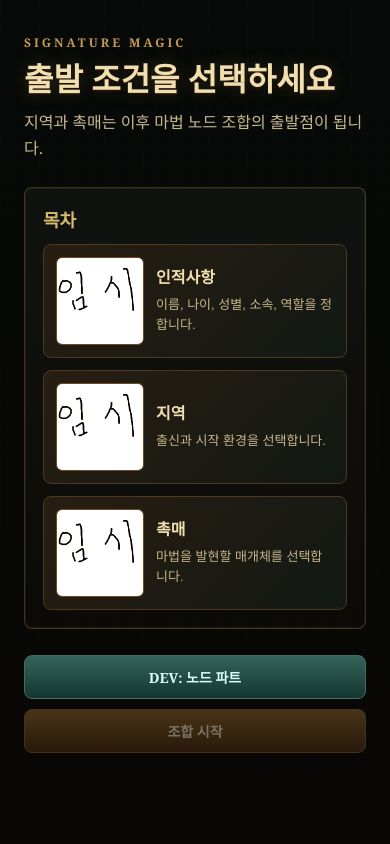
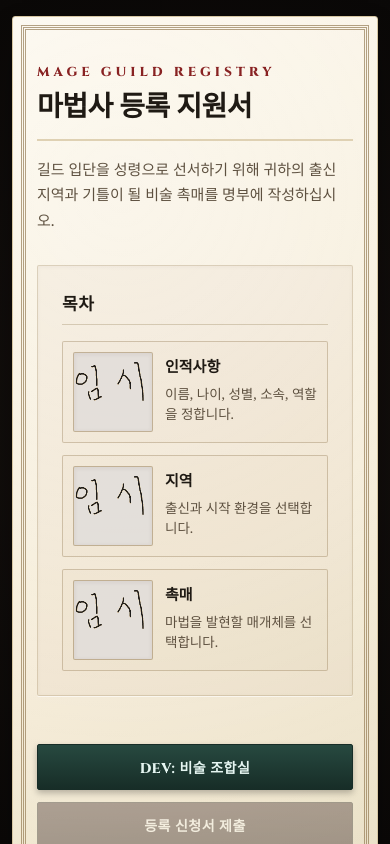
Before and after one commit to Judongsung/signature_magic, a Svelte app: page / in a window 390 px wide. Built offline with nearby package versions, Linux system fonts and the light colour scheme.

Commit message:
style(cyoa): 길드 등록서 화면 스타일 적용

```diff
--- a/index.html
+++ b/index.html
@@ -4,6 +4,9 @@
     <meta charset="UTF-8" />
     <link rel="icon" type="image/svg+xml" href="/favicon.svg" />
     <meta name="viewport" content="width=device-width, initial-scale=1.0" />
+    <link rel="preconnect" href="https://fonts.googleapis.com">
+    <link rel="preconnect" href="https://fonts.gstatic.com" crossorigin>
+    <link href="https://fonts.googleapis.com/css2?family=Cinzel:wght@400..900&family=Cinzel+Decorative:wght@400;700&family=Noto+Serif+KR:wght@200..900&display=swap" rel="stylesheet">
     <title>beautiful-galileo</title>
   </head>
   <body>
--- a/src/app.css
+++ b/src/app.css
@@ -1,26 +1,54 @@
+:root {
+    /* ── Mage Guild Theme Palette ────────────────────────────────────────── */
+    --font-title: 'Cinzel', Georgia, 'Times New Roman', serif;
+    --font-body: 'Noto Serif KR', 'Nanum Myeongjo', Georgia, serif;
+    --font-accent: 'Cinzel Decorative', Georgia, serif;
+
+    /* Document Colors */
+    --guild-desk-bg: #090807; /* Dark oak desk */
+    --guild-parchment: #f4edd9; /* Vintage creamy paper */
+    --guild-parchment-shadow: rgba(22, 18, 14, 0.16);
+    --guild-ink-black: #1f1a14; /* Dark iron gall ink */
+    --guild-ink-muted: #5e5140; /* Faded ink */
+    --guild-ink-seal: #882222; /* Red-brown wax/stamp ink */
+    --guild-leather: #3c2a1c; /* Antique leather binding */
+    --guild-brass: #8d734a; /* Antique brass metal */
+    --guild-brass-light: #bca075;
+
+    /* Custom Paper Shadows */
+    --paper-shadow:
+        0 4px 6px -1px rgba(0, 0, 0, 0.15),
+        0 2px 4px -1px rgba(0, 0, 0, 0.1),
+        0 20px 40px -10px rgba(0, 0, 0, 0.4);
+    --paper-inset-shadow: inset 0 0 40px rgba(184, 153, 114, 0.15);
+}
+
 /* Reset default margins */
 body {
     margin: 0;
     padding: 0;
-    background-color: #0a0a0f;
+    background-color: var(--guild-desk-bg);
     color: #e0e0ff;
-    font-family: -apple-system, BlinkMacSystemFont, "Segoe UI", Roboto, Helvetica, Arial, sans-serif;
+    font-family: var(--font-body), -apple-system, sans-serif;
+    -webkit-font-smoothing: antialiased;
 }
 
-/* Custom Scrollbar for dark theme */
+/* Custom Scrollbar for vintage guild theme */
 ::-webkit-scrollbar {
-    width: 8px;
-    height: 8px;
+    width: 10px;
+    height: 10px;
 }
 ::-webkit-scrollbar-track {
-    background: #050508;
+    background: #0d0b09;
+    border-left: 1px solid #1a1512;
 }
 ::-webkit-scrollbar-thumb {
-    background: #2a2a35;
+    background: var(--guild-leather);
+    border: 2px solid #0d0b09;
     border-radius: 4px;
 }
 ::-webkit-scrollbar-thumb:hover {
-    background: #4a4a55;
+    background: var(--guild-brass);
 }
 
 /* ── 노드 선택 하이라이트 ──────────────────────────────────────────────────── */
--- a/src/components/cyoa/CyoaChoiceCard.svelte
+++ b/src/components/cyoa/CyoaChoiceCard.svelte
@@ -43,70 +43,74 @@
 <style>
     .choice-card {
         width: 100%;
-        min-height: 128px;
+        min-height: 120px;
         display: grid;
-        grid-template-columns: 112px minmax(0, 1fr);
-        gap: 14px;
-        align-items: stretch;
-        padding: 12px;
-        border: 1px solid #4d3821;
-        border-radius: 8px;
-        background:
-            linear-gradient(135deg, rgba(42, 30, 18, 0.96), rgba(18, 25, 20, 0.98)),
-            repeating-linear-gradient(45deg, rgba(230, 190, 112, 0.04) 0 1px, transparent 1px 8px);
-        color: #ead9b7;
+        grid-template-columns: 100px minmax(0, 1fr);
+        gap: 16px;
+        align-items: center;
+        padding: 14px;
+        border: 1px solid rgba(141, 115, 74, 0.35);
+        border-radius: 2px;
+        background: rgba(141, 115, 74, 0.02);
+        color: var(--guild-ink-black);
         text-align: left;
         cursor: pointer;
-        transition:
-            border-color 0.16s ease,
-            background 0.16s ease,
-            box-shadow 0.16s ease,
-            transform 0.16s ease;
+        box-sizing: border-box;
+        transition: all 0.18s cubic-bezier(0.25, 0.8, 0.25, 1);
     }
 
     .choice-card.without-image {
         grid-template-columns: 1fr;
-        min-height: 96px;
+        min-height: 86px;
     }
 
     .choice-card:hover:not(:disabled) {
         transform: translateY(-1px);
-        border-color: #9f7738;
-        background:
-            linear-gradient(135deg, rgba(55, 38, 20, 0.98), rgba(21, 35, 27, 0.98)),
-            repeating-linear-gradient(45deg, rgba(230, 190, 112, 0.05) 0 1px, transparent 1px 8px);
-        box-shadow: 0 9px 22px rgba(0, 0, 0, 0.34);
+        border-color: rgba(141, 115, 74, 0.7);
+        background: rgba(141, 115, 74, 0.06);
+        box-shadow: 0 4px 10px rgba(44, 34, 23, 0.06);
     }
 
     .choice-card:focus-visible {
-        outline: 2px solid #d1a653;
-        outline-offset: 3px;
+        outline: 2px solid var(--guild-brass);
+        outline-offset: 2px;
     }
 
+    /* Selected state: Stamped in guild signature red-brown ink */
     .choice-card.selected {
-        border-color: #d4a84f;
+        border: 2px solid var(--guild-ink-seal);
         background:
-            linear-gradient(135deg, rgba(77, 47, 20, 0.98), rgba(19, 47, 34, 0.98));
+            repeating-linear-gradient(45deg, rgba(136, 34, 34, 0.01) 0 1px, transparent 1px 4px),
+            rgba(136, 34, 34, 0.03);
         box-shadow:
-            inset 0 0 0 1px rgba(255, 223, 139, 0.22),
-            0 0 0 1px rgba(212, 168, 79, 0.58),
-            0 10px 26px rgba(0, 0, 0, 0.36);
+            inset 0 0 12px rgba(136, 34, 34, 0.05),
+            0 3px 8px rgba(136, 34, 34, 0.08);
+    }
+
+    .choice-card.selected .choice-title {
+        color: var(--guild-ink-seal);
     }
 
     .choice-card:disabled {
         cursor: not-allowed;
-        opacity: 0.48;
-        filter: grayscale(0.55);
+        opacity: 0.35;
+        filter: grayscale(1);
     }
 
+    /* Antique sketch / woodcut illustration frame style */
     .image-frame {
         display: block;
         overflow: hidden;
-        border-radius: 6px;
-        background: #110d08;
-        border: 1px solid #6e4a25;
+        border-radius: 2px;
+        background: rgba(141, 115, 74, 0.04);
+        border: 1px solid rgba(141, 115, 74, 0.45);
         aspect-ratio: 1;
-        box-shadow: inset 0 0 18px rgba(0, 0, 0, 0.45);
+        box-shadow: inset 0 1px 4px rgba(44, 34, 23, 0.08);
+        transition: border-color 0.18s ease;
+    }
+
+    .choice-card.selected .image-frame {
+        border-color: var(--guild-ink-seal);
     }
 
     .image-frame img {
@@ -114,7 +118,16 @@
         height: 100%;
         display: block;
         object-fit: cover;
-        filter: sepia(0.24) saturate(0.82) contrast(1.08);
+        /* Make illustrations look like old printed sketches on the paper */
+        filter: sepia(0.65) saturate(0.7) contrast(1.2) brightness(0.92);
+        mix-blend-mode: multiply;
+        opacity: 0.88;
+        transition: filter 0.18s ease, opacity 0.18s ease;
+    }
+
+    .choice-card:hover:not(:disabled) .image-frame img {
+        opacity: 1;
+        filter: sepia(0.55) saturate(0.85) contrast(1.15) brightness(0.95);
     }
 
     .choice-body {
@@ -122,32 +135,36 @@
         display: flex;
         flex-direction: column;
         justify-content: center;
-        gap: 8px;
+        gap: 6px;
     }
 
     .choice-title {
-        color: #f2dfb0;
-        font-family: Georgia, 'Times New Roman', serif;
-        font-size: 18px;
+        color: var(--guild-ink-black);
+        font-family: var(--font-title);
+        font-size: 17px;
         font-weight: 800;
-        line-height: 1.2;
+        line-height: 1.25;
+        transition: color 0.18s ease;
     }
 
     .choice-description {
-        color: #c7b58b;
-        font-size: 13px;
+        color: var(--guild-ink-muted);
+        font-family: var(--font-body);
+        font-size: 13.5px;
         line-height: 1.5;
+        font-weight: 500;
     }
 
     @media (max-width: 560px) {
         .choice-card {
-            grid-template-columns: 88px minmax(0, 1fr);
-            min-height: 108px;
+            grid-template-columns: 80px minmax(0, 1fr);
+            min-height: 100px;
             gap: 12px;
+            padding: 10px;
         }
 
         .choice-title {
-            font-size: 16px;
+            font-size: 15px;
         }
     }
 </style>
--- a/src/components/cyoa/CyoaChoiceSection.svelte
+++ b/src/components/cyoa/CyoaChoiceSection.svelte
@@ -40,21 +40,26 @@
     .choice-section {
         display: flex;
         flex-direction: column;
-        gap: 12px;
-        padding: 18px;
-        border: 1px solid rgba(139, 101, 47, 0.44);
-        border-radius: 8px;
-        background:
-            linear-gradient(180deg, rgba(17, 22, 18, 0.82), rgba(14, 11, 8, 0.9));
-        box-shadow: inset 0 0 0 1px rgba(232, 197, 125, 0.06);
+        gap: 16px;
+        padding: 24px;
+        border: 1px solid rgba(141, 115, 74, 0.25);
+        border-radius: 2px;
+        background: rgba(141, 115, 74, 0.04);
+        box-shadow:
+            inset 0 1px 4px rgba(44, 34, 23, 0.04),
+            0 1px 0 rgba(255, 255, 255, 0.6);
+        position: relative;
+        z-index: 2;
     }
 
     h2 {
         margin: 0;
-        color: #d8ba72;
-        font-family: Georgia, 'Times New Roman', serif;
-        font-size: 18px;
+        color: var(--guild-ink-black);
+        font-family: var(--font-title);
+        font-size: 17px;
         font-weight: 800;
-        text-shadow: 0 1px 0 #130d06;
+        letter-spacing: 0.5px;
+        border-bottom: 1px solid rgba(141, 115, 74, 0.3);
+        padding-bottom: 8px;
     }
 </style>
--- a/src/components/cyoa/CyoaIntroScreen.svelte
+++ b/src/components/cyoa/CyoaIntroScreen.svelte
@@ -26,10 +26,10 @@
 <main class="cyoa-screen">
     <section class="intro-panel" aria-labelledby="cyoa-title">
         <div class="intro-copy">
-            <p class="eyebrow">SIGNATURE MAGIC</p>
-            <h1 id="cyoa-title">출발 조건을 선택하세요</h1>
+            <p class="eyebrow">MAGE GUILD REGISTRY</p>
+            <h1 id="cyoa-title">마법사 등록 지원서</h1>
             <p class="description">
-                지역과 촉매는 이후 마법 노드 조합의 출발점이 됩니다.
+                길드 입단을 성령으로 선서하기 위해 귀하의 출신 지역과 기틀이 될 비술 촉매를 명부에 작성하십시오.
             </p>
         </div>
 
@@ -52,7 +52,7 @@
                     class="dev-skip-button"
                     onclick={skipToNodeComposition}
                 >
-                    DEV: 노드 파트
+                    DEV: 비술 조합실
                 </button>
             {/if}
             <button
@@ -61,7 +61,7 @@
                 disabled={!choiceStore.canContinue}
                 onclick={continueToNodeComposition}
             >
-                조합 시작
+                등록 신청서 제출
             </button>
         </div>
     </section>
@@ -74,127 +74,181 @@
         display: flex;
         align-items: flex-start;
         justify-content: center;
-        padding: 36px;
+        padding: 48px 24px;
         box-sizing: border-box;
         background:
-            linear-gradient(rgba(6, 10, 8, 0.76), rgba(9, 7, 5, 0.88)),
-            repeating-linear-gradient(90deg, rgba(198, 145, 73, 0.05) 0 1px, transparent 1px 13px),
-            repeating-linear-gradient(0deg, rgba(52, 83, 65, 0.08) 0 1px, transparent 1px 17px),
-            #070907;
+            /* Subtle dark wood desk wood ring simulation + vignette */
+            radial-gradient(circle at center, rgba(35, 25, 20, 0.4) 0%, rgba(10, 8, 7, 0.98) 100%),
+            /* Wood planks stripes */
+            repeating-linear-gradient(90deg, rgba(15, 12, 10, 0.4) 0 160px, rgba(5, 4, 3, 0.6) 160px 162px),
+            #090807;
         overflow-y: auto;
     }
 
     .intro-panel {
-        width: min(1040px, 100%);
+        width: min(960px, 100%);
         display: flex;
         flex-direction: column;
-        gap: 26px;
-        padding-bottom: 36px;
+        gap: 32px;
+        padding: 64px 48px;
+        background:
+            /* Parchment paper texture simulation */
+            radial-gradient(circle at 30% 20%, rgba(255, 255, 255, 0.2) 0%, rgba(0, 0, 0, 0) 100%),
+            linear-gradient(150deg, #fcf8ee 0%, #f5ecd8 60%, #eae0c6 100%);
+        box-shadow: var(--paper-shadow);
+        border: 1px solid #d6c6a2;
+        border-radius: 3px;
+        position: relative;
+        box-sizing: border-box;
+    }
+
+    /* Elegant double brass frame on the guild ledger scroll */
+    .intro-panel::before {
+        content: '';
+        position: absolute;
+        top: 14px;
+        bottom: 14px;
+        left: 14px;
+        right: 14px;
+        border: 1px solid var(--guild-brass);
+        outline: 3px double var(--guild-brass);
+        outline-offset: -5px;
+        pointer-events: none;
+        opacity: 0.65;
     }
 
     .intro-copy {
-        max-width: 680px;
-        padding-top: 10px;
+        max-width: 720px;
+        padding-top: 6px;
+        position: relative;
+        z-index: 2;
     }
 
     .eyebrow {
         margin: 0 0 10px;
-        color: #c89b54;
-        font-family: Georgia, 'Times New Roman', serif;
-        font-size: 12px;
-        font-weight: 700;
-        letter-spacing: 3px;
+        color: var(--guild-ink-seal);
+        font-family: var(--font-title);
+        font-size: 13px;
+        font-weight: 800;
+        letter-spacing: 4px;
     }
 
     h1 {
         margin: 0;
-        color: #f2dfb0;
-        font-family: Georgia, 'Times New Roman', serif;
-        font-size: 44px;
-        line-height: 1.1;
+        color: var(--guild-ink-black);
+        font-family: var(--font-title);
+        font-size: 38px;
+        line-height: 1.2;
         font-weight: 800;
-        text-shadow: 0 2px 0 #1c1208, 0 0 18px rgba(198, 155, 84, 0.22);
+        letter-spacing: -0.5px;
+        border-bottom: 2px solid #dfd1b3;
+        padding-bottom: 14px;
+        display: inline-block;
+        width: 100%;
     }
 
     .description {
-        margin: 14px 0 0;
-        color: #c8b991;
-        font-size: 16px;
-        line-height: 1.6;
+        margin: 16px 0 0;
+        color: var(--guild-ink-muted);
+        font-family: var(--font-body);
+        font-size: 15px;
+        line-height: 1.7;
     }
 
     .actions {
         display: flex;
         justify-content: flex-end;
-        gap: 10px;
+        gap: 16px;
+        margin-top: 16px;
+        position: relative;
+        z-index: 2;
     }
 
     .continue-button,
     .dev-skip-button {
-        min-width: 148px;
-        height: 44px;
-        border: 1px solid #8d682d;
-        border-radius: 8px;
-        background:
-            linear-gradient(180deg, rgba(157, 113, 44, 0.95), rgba(83, 47, 20, 0.98));
-        color: #fff4d2;
-        font-family: Georgia, 'Times New Roman', serif;
+        min-width: 160px;
+        height: 46px;
+        border: 1px solid var(--guild-leather);
+        border-radius: 2px;
+        font-family: var(--font-title);
         font-size: 14px;
         font-weight: 800;
         cursor: pointer;
-        transition:
-            background 0.16s ease,
-            border-color 0.16s ease,
-            box-shadow 0.16s ease,
-            transform 0.16s ease;
+        transition: all 0.16s ease;
+        letter-spacing: 0.5px;
+        box-sizing: border-box;
     }
 
+    /* Submit & Register Stamp Button - Dark Red Ink Seal */
+    .continue-button {
+        background: linear-gradient(180deg, #882222, #661616);
+        color: #fcf8ee;
+        box-shadow: 0 3px 6px rgba(0, 0, 0, 0.25);
+    }
+
+    /* Dev Emerald Stamp Button */
     .dev-skip-button {
-        border-color: #3f6d63;
-        background:
-            linear-gradient(180deg, rgba(54, 105, 95, 0.95), rgba(20, 54, 49, 0.98));
-        color: #d9fff4;
+        background: linear-gradient(180deg, #274940, #172d27);
+        color: #e5f5f1;
+        border-color: #172d27;
+        box-shadow: 0 3px 6px rgba(0, 0, 0, 0.25);
     }
 
     .continue-button:hover:not(:disabled) {
+        background: linear-gradient(180deg, #992c2c, #771c1c);
+        box-shadow: 0 6px 12px rgba(0, 0, 0, 0.35);
         transform: translateY(-1px);
-        border-color: #c9a45a;
-        background:
-            linear-gradient(180deg, rgba(184, 136, 52, 0.98), rgba(100, 55, 22, 0.98));
-        box-shadow: 0 10px 24px rgba(38, 22, 8, 0.44);
     }
 
     .dev-skip-button:hover {
+        background: linear-gradient(180deg, #325d52, #203c34);
+        box-shadow: 0 6px 12px rgba(0, 0, 0, 0.35);
         transform: translateY(-1px);
-        border-color: #74c7b4;
-        background:
-            linear-gradient(180deg, rgba(71, 125, 113, 0.98), rgba(24, 65, 58, 0.98));
-        box-shadow: 0 10px 24px rgba(8, 38, 31, 0.36);
+    }
+
+    .continue-button:active:not(:disabled),
+    .dev-skip-button:active {
+        transform: translateY(1px);
+        box-shadow: 0 1px 3px rgba(0, 0, 0, 0.18);
     }
 
     .continue-button:focus-visible,
     .dev-skip-button:focus-visible {
-        outline: 2px solid #e6c873;
-        outline-offset: 3px;
+        outline: 2px solid var(--guild-brass);
+        outline-offset: 2px;
     }
 
     .continue-button:disabled {
         cursor: not-allowed;
-        opacity: 0.45;
+        opacity: 0.4;
+        filter: grayscale(0.8);
+        box-shadow: none;
     }
 
     @media (max-width: 720px) {
         .cyoa-screen {
-            padding: 24px;
+            padding: 16px 12px;
+        }
+
+        .intro-panel {
+            padding: 40px 24px;
+        }
+
+        .intro-panel::before {
+            top: 8px;
+            bottom: 8px;
+            left: 8px;
+            right: 8px;
         }
 
         h1 {
-            font-size: 32px;
+            font-size: 28px;
         }
 
         .actions {
             justify-content: stretch;
             flex-direction: column;
+            gap: 12px;
         }
 
         .continue-button,
```
Also changed, not shown: src/components/cyoa/CyoaTextInputRow.svelte (+31 -20 lines).
